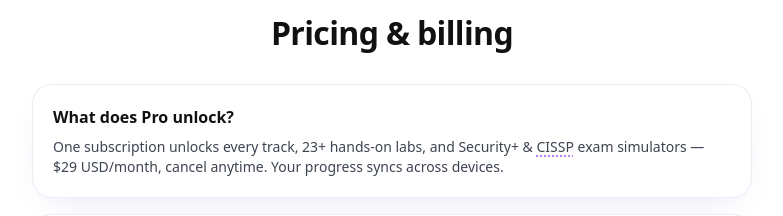
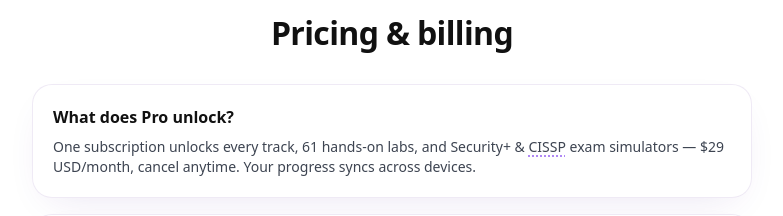
Before and after one commit to spencerawlson/IT_Fund, a React (Vite) app: page /faq in a window 1280 px wide. Shown: the part 1220-1436 px from the top of the page, without its empty margins (248-1031 px from the left). Built offline with nearby package versions, Linux system fonts and the light colour scheme; no server answers.

Commit message:
Fix stale lab counts: 23+/60+ to 61 hands-on labs (#147)

```diff
--- a/src/data/faqs.js
+++ b/src/data/faqs.js
@@ -12,6 +12,7 @@
 // under "All practice exams". Same-question-different-answer pairs are kept
 // as separate entries (e.g. "Do I need to install anything?" — one answer
 // for the Visual Lab, one for the Interactive Labs).
+import { COUNTS } from '@/data/counts';
 import {
   CERT_EXAMS,
   EXAM_QUESTION_COUNT,
@@ -157,7 +158,7 @@ export const FAQ_GROUPS = [
     faqs: [
       {
         q: 'What does Pro unlock?',
-        a: 'One subscription unlocks every track, 23+ hands-on labs, and Security+ & CISSP exam simulators — $29 USD/month, cancel anytime. Your progress syncs across devices.',
+        a: `One subscription unlocks every track, ${COUNTS.labs} hands-on labs, and Security+ & CISSP exam simulators — $29 USD/month, cancel anytime. Your progress syncs across devices.`,
       },
       {
         q: 'Can I cancel anytime?',
--- a/src/pages/Landing.jsx
+++ b/src/pages/Landing.jsx
@@ -180,7 +180,7 @@ export default function Landing() {
 
         {/* Proof: one quiet line, not a grid */}
         <p className="pb-4 text-center text-small text-ink-3">
-          {COUNTS.totalCardsPlus} flashcards · {COUNTS.labsPlus} hands-on labs · 8 CISSP domains · 5 timed exam simulators
+          {COUNTS.totalCardsPlus} flashcards · {COUNTS.labs} hands-on labs · 8 CISSP domains · 5 timed exam simulators
         </p>
 
         {/* Who it's for */}
--- a/src/pages/Pricing.jsx
+++ b/src/pages/Pricing.jsx
@@ -6,6 +6,7 @@ import { useAuth } from '@/lib/AuthContext';
 import { useSubscription, FREE_LABS } from '@/lib/subscription';
 import { labTitle } from '@/data/deckLabs';
 import { getAttributionTag } from '@/lib/attribution';
+import { COUNTS } from '@/data/counts';
 import Seo from '@/components/Seo';
 import ThemeToggle from '@/components/ThemeToggle';
 
@@ -24,7 +25,7 @@ const FEATURES = [
   { icon: BookOpen, title: 'Every track, every lesson', text: 'Networking, Security+, Linux, Python, Cloud, and the CISSP capstone — all flashcards, lessons, and cheat sheets.' },
   {
     icon: FlaskConical,
-    title: 'All 23+ hands-on labs',
+    title: `All ${COUNTS.labs} hands-on labs`,
     text: (
       <>
         Real terminals: Cisco IOS, Linux triage, Python automation, cloud sandboxes. The free tier gets two —{' '}
@@ -84,7 +85,7 @@ export default function Pricing() {
       {
         '@type': 'Product',
         name: 'Road to CISSP membership',
-        description: 'Full access: all learning tracks, 23+ hands-on labs, Security+ & CISSP exam simulators, and progress sync.',
+        description: `Full access: all learning tracks, ${COUNTS.labs} hands-on labs, Security+ & CISSP exam simulators, and progress sync.`,
         offers: {
           '@type': 'Offer',
           price: price.amount,
@@ -126,7 +127,7 @@ export default function Pricing() {
     <div className="min-h-screen text-ink-1">
       <Seo
         title={`Pricing — Road to CISSP membership, ${price.display}/${intervalShort}`}
-        description={`One subscription unlocks every track, 23+ hands-on labs, and Security+ & CISSP exam simulators. ${price.display}/${intervalShort}, cancel anytime. Free tier with no account needed.`}
+        description={`One subscription unlocks every track, ${COUNTS.labs} hands-on labs, and Security+ & CISSP exam simulators. ${price.display}/${intervalShort}, cancel anytime. Free tier with no account needed.`}
         path="/pricing"
         jsonLd={jsonLd}
       />
@@ -161,7 +162,7 @@ export default function Pricing() {
               <span className="text-body text-ink-2"> / {intervalLabel}</span>
             </p>
             <ul className="mx-auto mt-6 max-w-sm space-y-3 text-left">
-              {['All learning tracks, zero to CISSP', 'All 23+ hands-on labs', 'Security+ & CISSP exam simulators', 'Progress sync across devices', 'New content every month'].map((f) => (
+              {['All learning tracks, zero to CISSP', `All ${COUNTS.labs} hands-on labs`, 'Security+ & CISSP exam simulators', 'Progress sync across devices', 'New content every month'].map((f) => (
                 <li key={f} className="flex gap-3 text-body text-ink-1">
                   <Check size={18} className="mt-1 shrink-0 text-success" aria-hidden="true" /> {f}
                 </li>
```
Also changed, not shown: public/llms.txt, 2 other files (tests, documents, lock files or other folders).
